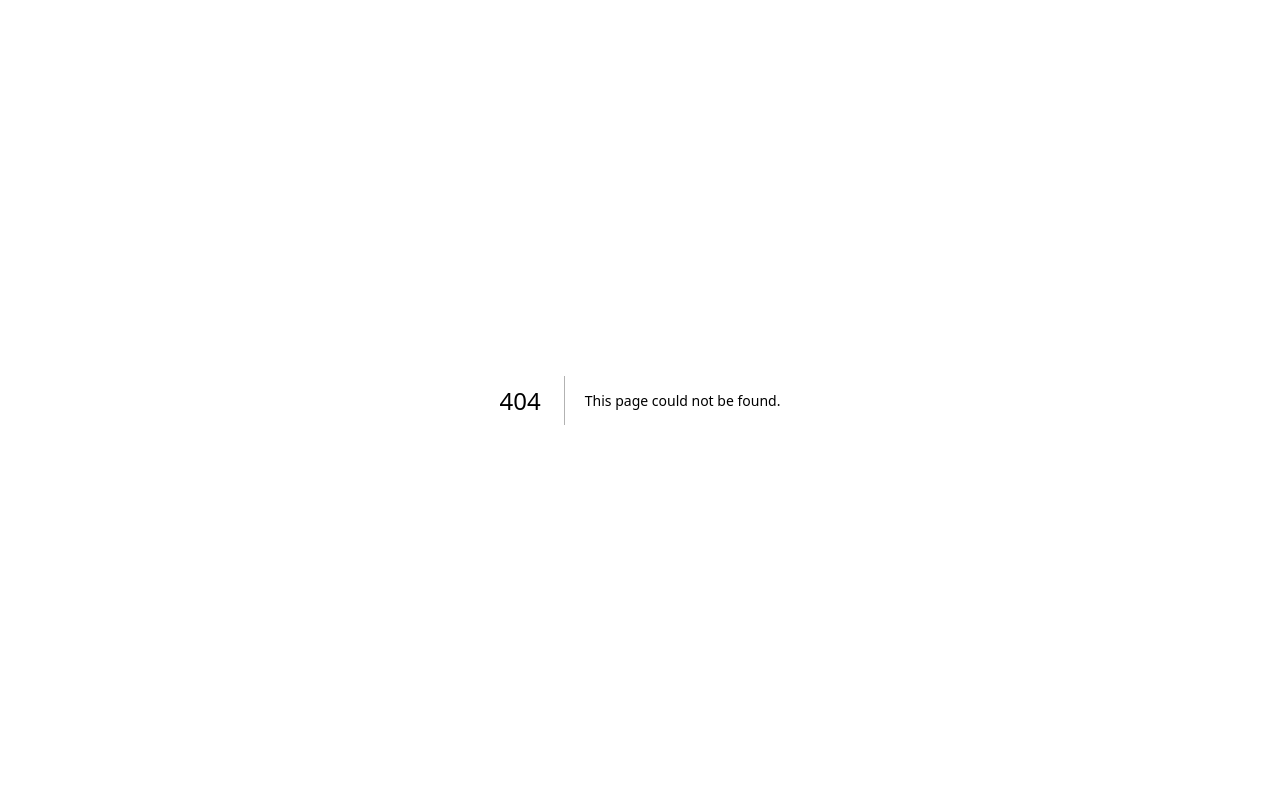
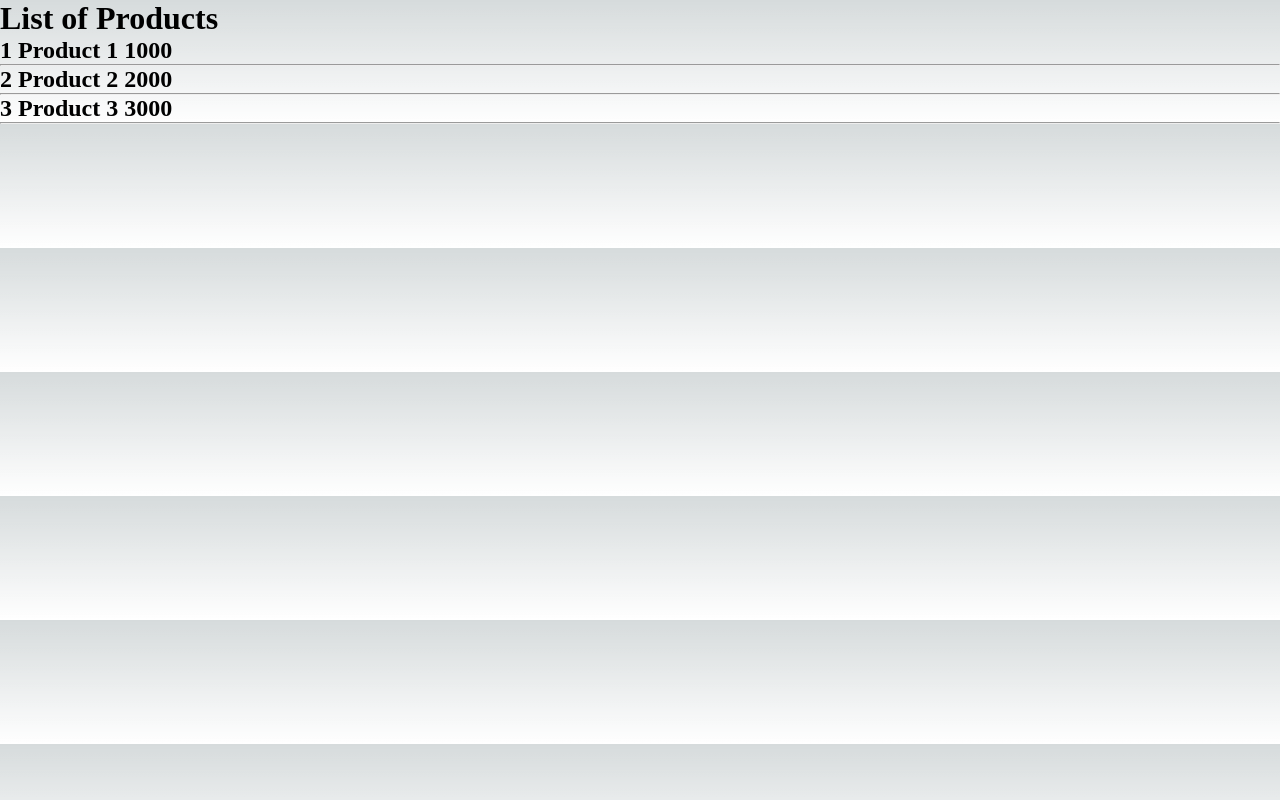
Before and after one commit to indanary/try-next, a Next.js app: page /products in a window 1280 px wide. Before the commit this address had no page. Built offline with nearby package versions, Linux system fonts and the light colour scheme; data requests are answered from the project's data file.

Commit message:
add products page

```diff
--- /dev/null
+++ b/db.json
@@ -0,0 +1,22 @@
+{
+	"products": [
+		{
+			"id": 1,
+			"title": "Product 1",
+			"price": 1000,
+			"description": "Description 1"
+		},
+    {
+			"id": 2,
+			"title": "Product 2",
+			"price": 2000,
+			"description": "Description 2"
+		},
+    {
+			"id": 3,
+			"title": "Product 3",
+			"price": 3000,
+			"description": "Description 3"
+		}
+	]
+}
--- a/package.json
+++ b/package.json
@@ -6,7 +6,8 @@
     "dev": "next dev",
     "build": "next build",
     "start": "next start",
-    "lint": "next lint"
+    "lint": "next lint",
+    "serve": "json-server --watch db.json --port 4000"
   },
   "dependencies": {
     "@types/node": "18.16.0",
--- /dev/null
+++ b/src/pages/products/index.tsx
@@ -0,0 +1,32 @@
+interface ProductListProps {
+	products: any
+}
+
+const ProductList: React.FC<ProductListProps> = ({products}) => {
+	return (
+		<>
+			<h1>List of Products</h1>
+			{products.map((product: any) => (
+				<div key={product.id}>
+					<h2>
+						{product.id} {product.title} {product.price}
+					</h2>
+					<hr />
+				</div>
+			))}
+		</>
+	)
+}
+
+export default ProductList
+
+export async function getStaticProps() {
+	const response = await fetch("http://localhost:4000/products")
+	const data = await response.json()
+
+	return {
+		props: {
+			products: data,
+		},
+	}
+}
```
Also changed, not shown: src/pages/products/[productId].tsx (added, +46 -0 lines).
